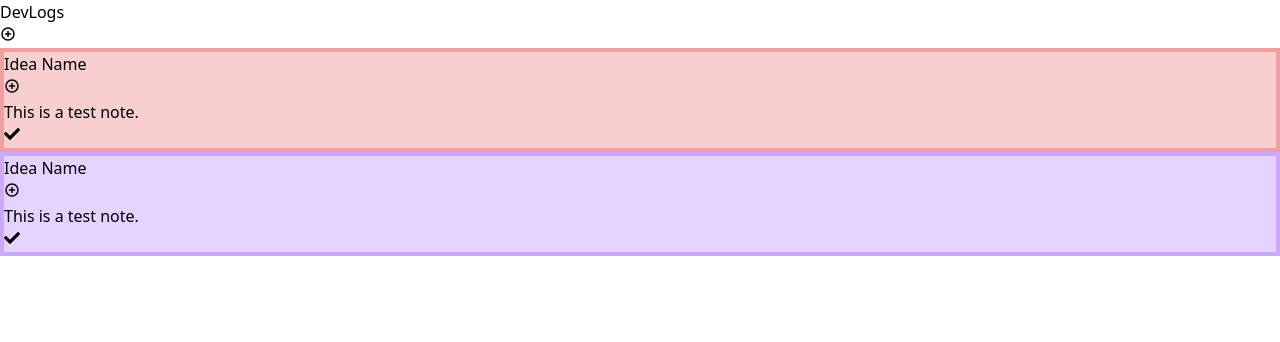
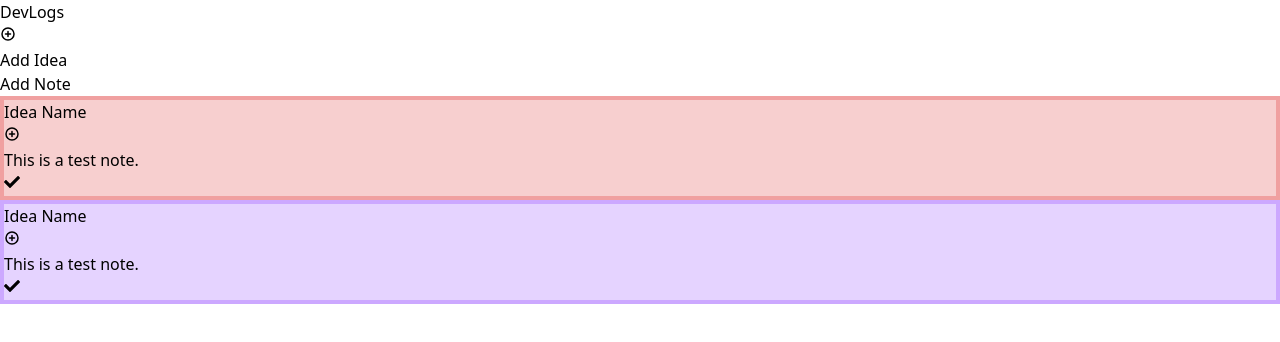
Before and after one commit to TonyNgyen/DevLogs, a Next.js app: page / in a window 1280 px wide. Both pictures are taken after a click on the button 8 px from the left and 34 px from the top of the page. Shown: the top 342 px of the page. Built offline with nearby package versions, Linux system fonts and the light colour scheme.

Commit message:
Worked on form for adding new ideas

```diff
--- a/src/components/header/header.tsx
+++ b/src/components/header/header.tsx
@@ -1,13 +1,99 @@
-import React from "react";
+"use client";
+
+import React, { useState } from "react";
 import { PiPlusCircleBold } from "react-icons/pi";
 
 function Header() {
+  const colorOptions = [
+    "FFFFFF",
+    "FF7EA1",
+    "FF9090",
+    "FFA656",
+    "FFD55E",
+    "61CA68",
+    "7BC7FF",
+    "CCA8FF",
+  ];
+
+  const [addPopup, setAddPopup] = useState(false);
+  const [ideaPopUp, setIdeaPopup] = useState(false);
+  const [showColors, setShowColors] = useState(false);
+  const [selectedColor, setSelectedColor] = useState("FFFFFF");
   return (
     <div className="bg-[#9E9E9E] bg-opacity-30 border-[4px] border-[#9E9E9E] h-[96px] flex items-center justify-between px-[15px] rounded-[20px] mb-3">
       <h1 className="text-3xl font-bold">DevLogs</h1>
-      <button className="text-5xl">
-        <PiPlusCircleBold />
-      </button>
+      <div className="relative">
+        <button className="text-5xl" onClick={() => setAddPopup(!addPopup)}>
+          <PiPlusCircleBold />
+        </button>
+        {addPopup && (
+          <ul
+            className="absolute bg-white w-36 right-0 rounded-lg border-black border-[3px]"
+            style={{ boxShadow: "4px 4px black" }}
+          >
+            <li
+              className="text-2xl text-right p-2 hover:text-gray-400 font-semibold border-b-2 border-black"
+              onClick={() => {
+                setIdeaPopup(true);
+                setAddPopup(false);
+              }}
+            >
+              Add Idea
+            </li>
+            <li className="text-2xl text-right p-2 hover:text-gray-400 font-semibold">
+              Add Note
+            </li>
+          </ul>
+        )}
+      </div>
+      {ideaPopUp && (
+        <div className="w-[90vw] h-[50vh] bg-white border-[5px] border-black rounded-[20px] absolute left-1/2 top-1/3 -translate-x-1/2 -translate-y-1/3 p-[15px]">
+          <h1 className="text-4xl font-bold mb-5">New Idea?</h1>
+          <form className="flex flex-col gap-4">
+            <div className="flex flex-col gap-1">
+              <label className="text-2xl font-semibold">Idea Name</label>
+              <input
+                type="text"
+                name="ideaName"
+                placeholder="Name"
+                className="px-3 py-2 rounded-lg border-2 border-black text-xl"
+              />
+            </div>
+            <div className="flex flex-col gap-1">
+              <h2 className="text-2xl font-semibold">Pick a Color</h2>
+              <div
+                className={`w-[50px] h-[50px] border-4 border-black rounded-lg ${
+                  !showColors ? " block " : " hidden "
+                }`}
+                onClick={() => setShowColors(true)}
+              />
+              <div
+                className={`flex flex-wrap gap-2 ${
+                  showColors ? " block " : " hidden "
+                }`}
+              >
+                {colorOptions.map((color) =>
+                  color != "FFFFFF" ? (
+                    <div
+                      className="w-[50px] h-[50px] rounded-lg"
+                      style={{
+                        backgroundColor: `#${color}80`,
+                        border: `solid #${color} 4px`,
+                      }}
+                      onClick={() => setShowColors(false)}
+                    />
+                  ) : (
+                    <div
+                      className="w-[50px] h-[50px] border-4 border-black rounded-lg"
+                      onClick={() => setShowColors(false)}
+                    />
+                  )
+                )}
+              </div>
+            </div>
+          </form>
+        </div>
+      )}
     </div>
   );
 }
```
